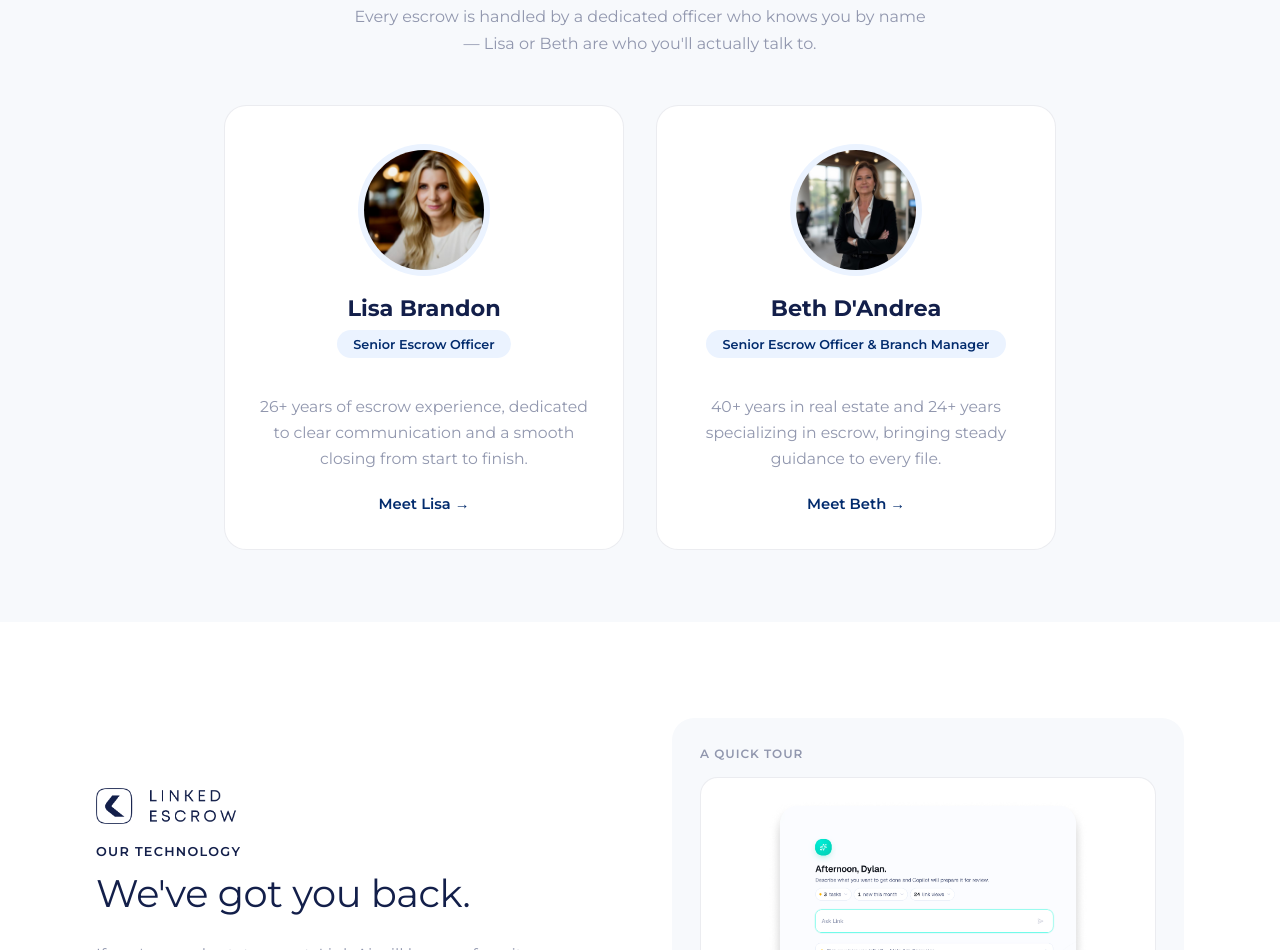
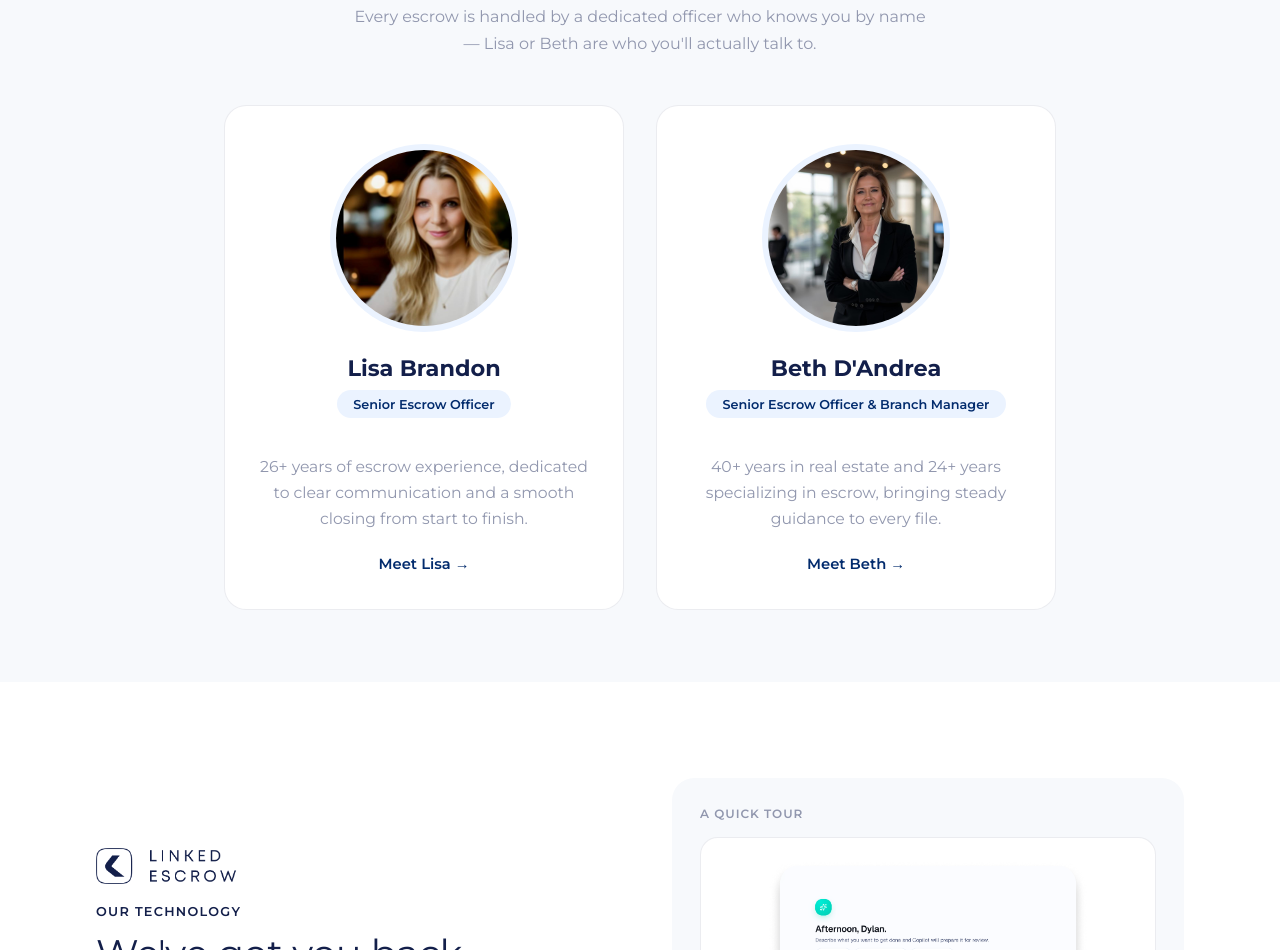
Before and after one commit to bythumb/linked_escrow, a plain HTML site: page index.html in a window 1280 px wide. Shown: the part 977-1927 px from the top of the page. Drawn offline with Linux system fonts and the light colour scheme.

Commit message:
Enlarge Lisa/Beth headshots in team preview section
Bumps the circular headshot from 7.5rem to 11rem so the "A
Relationship, Not a Transaction" section feels more photo-forward.

```diff
--- a/custom.css
+++ b/custom.css
@@ -988,12 +988,12 @@ main { flex: 1; }
 }
 
 .le-team-preview__headshot {
-  width: 7.5rem;
-  height: 7.5rem;
+  width: 11rem;
+  height: 11rem;
   border-radius: 50%;
   object-fit: cover;
   flex-shrink: 0;
-  margin-bottom: 1.5rem;
+  margin-bottom: 1.75rem;
   box-shadow: 0 0 0 6px var(--turquoise);
 }
 
```
